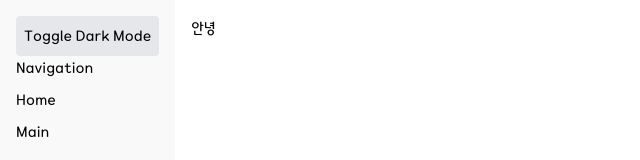
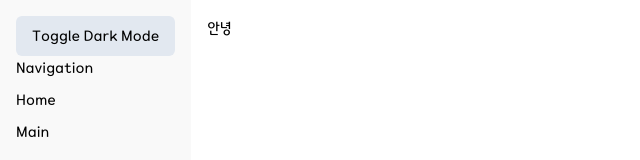
Before and after one commit to kimguny/guny-world-frontend, a Next.js app: page /main in a window 1280 px wide. Shown: the top 160 px of the page, without its empty margins (0-640 px from the left). Built offline with nearby package versions, Linux system fonts and the light colour scheme.

Commit message:
🚑️ 다크모드 수정

```diff
--- a/src/app/globals.css
+++ b/src/app/globals.css
@@ -12,6 +12,7 @@
 body {
   @apply bg-white text-black;
   font-family: "SkyBori", sans-serif;
+  transition: background-color 0.3s, color 0.3s;
 }
 
 .sidebar {
@@ -19,5 +20,9 @@ body {
 }
 
 .dark body {
+  @apply bg-gray-700 text-white;
+}
+
+.dark #sidebar {
   @apply bg-gray-900 text-white;
 }
--- a/src/components/Layout/Sidebar.tsx
+++ b/src/components/Layout/Sidebar.tsx
@@ -6,7 +6,7 @@ import ThemeToggle from "@/components/common/ThemeToggle";
 
 const Sidebar: React.FC = () => {
   return (
-    <div className={styles.sidebar}>
+    <div id="sidebar" className={styles.sidebar}>
       <ThemeToggle />
       <h2>Navigation</h2>
       <ul className={styles.navList}>
--- /dev/null
+++ b/src/components/common/ThemeToggle/index.module.css
@@ -0,0 +1,24 @@
+.button {
+  padding: 0.5rem 1rem;
+  border-radius: 0.375rem;
+  transition: background-color 0.5s, color 0.5s;
+  cursor: pointer;
+}
+
+.buttonLight {
+  background-color: #e2e8f0;
+  color: #000;
+}
+
+.buttonLight:hover {
+  background-color: #cbd5e0;
+}
+
+.buttonDark {
+  background-color: #333;
+  color: #fff;
+}
+
+.buttonDark:hover {
+  background-color: #555;
+}
--- a/src/components/common/ThemeToggle.tsx
+++ b/src/components/common/ThemeToggle/index.tsx
@@ -1,6 +1,7 @@
 "use client";
 
 import React, { useEffect, useState } from "react";
+import styles from "./index.module.css";
 
 const ThemeToggle: React.FC = () => {
   const [darkMode, setDarkMode] = useState(false);
@@ -27,7 +28,7 @@ const ThemeToggle: React.FC = () => {
   }, [darkMode]);
 
   return (
-    <button onClick={() => setDarkMode(!darkMode)} className="p-2 bg-gray-200 dark:bg-gray-700 text-black dark:text-white rounded">
+    <button onClick={() => setDarkMode(!darkMode)} className={`${styles.button} ${darkMode ? styles.buttonDark : styles.buttonLight}`}>
       Toggle Dark Mode
     </button>
   );
```
